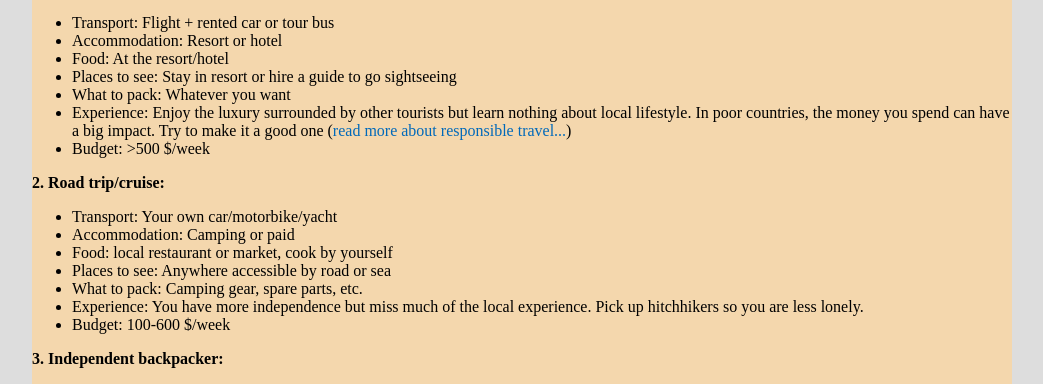
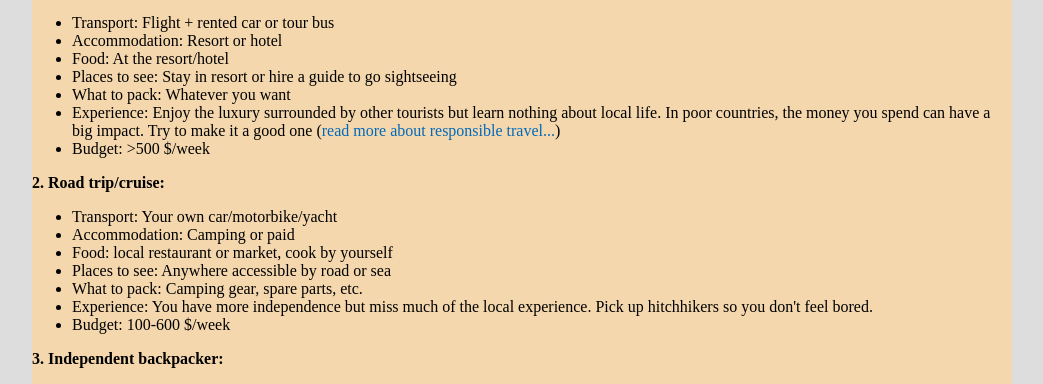
Before and after one commit to witba/witba.github.io, a Jekyll site: the page built from travel/waystotravel.html, in a window 1280 px wide. Shown: the part 184-568 px from the top of the page, without its empty margins (118-1161 px from the left). Built offline with Jekyll 4.4.1, drawn with Linux system fonts in a browser that asks for light colours.

Commit message:
Update waystotravel.html

```diff
--- a/travel/waystotravel.html
+++ b/travel/waystotravel.html
@@ -14,7 +14,7 @@
 <li>Food: At the resort/hotel
 <li>Places to see: Stay in resort or hire a guide to go sightseeing
 <li>What to pack: Whatever you want
-<li>Experience: Enjoy the luxury surrounded by other tourists but learn nothing about local lifestyle. In poor countries, the money you spend can have a big impact. Try to make it a good one (<a href="ethics.html">read more about responsible travel...</a>)
+<li>Experience: Enjoy the luxury surrounded by other tourists but learn nothing about local life. In poor countries, the money you spend can have a big impact. Try to make it a good one (<a href="ethics.html">read more about responsible travel...</a>)
 <li>Budget: &gt;500 $/week
 </ul>
 <b>2. Road trip/cruise:</b>
@@ -24,7 +24,7 @@
 <li>Food: local restaurant or market, cook by yourself
 <li>Places to see: Anywhere accessible by road or sea
 <li>What to pack: Camping gear, spare parts, etc.
-<li>Experience: You have more independence but miss much of the local experience. Pick up hitchhikers so you are less lonely.
+<li>Experience: You have more independence but miss much of the local experience. Pick up hitchhikers so you don't feel bored.
 <li>Budget: 100-600 $/week
 </ul>
 <b>3. Independent backpacker:</b>
```
